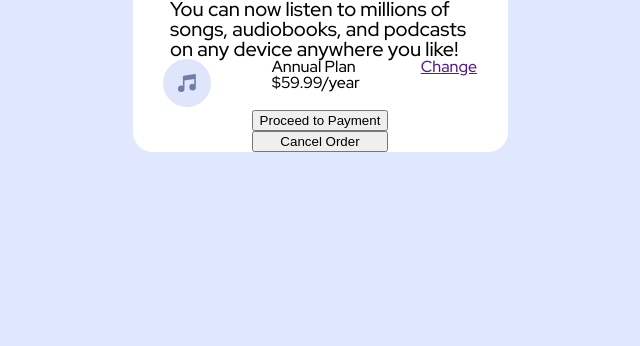
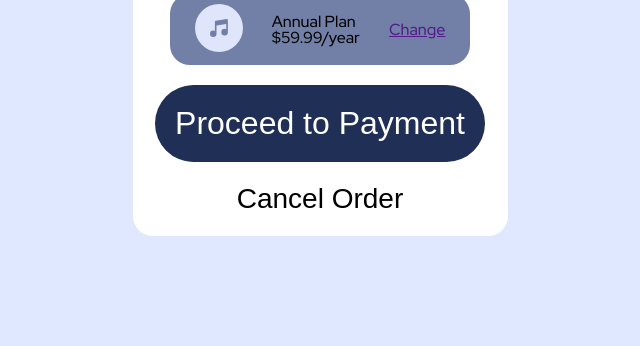
Before and after one commit to marzboi/202304-w2ch1-marco-fratini, a website: page index.html in a window 1280 px wide. Shown: the part 454-800 px from the top of the page, without its empty margins (320-960 px from the left). Drawn offline with Linux system fonts and the light colour scheme.

Commit message:
Add styles to buttons and fonts

```diff
--- a/index.html
+++ b/index.html
@@ -42,8 +42,8 @@
       </section>
 
       <section class="summary-card__proceed">
-        <button>Proceed to Payment</button>
-        <button>Cancel Order</button>
+        <button class="proceed">Proceed to Payment</button>
+        <button class="cancel">Cancel Order</button>
       </section>
 
 
--- a/sass/styles.scss
+++ b/sass/styles.scss
@@ -1,6 +1,13 @@
 @use "reset";
 @use "global";
 @import "responsive";
+
+$pale-blue-color: hsl(225, 100%, 94%);
+$bright-blue: hsl(245, 75%, 52%);
+
+$very-pale-blue: hsl(225, 100%, 98%);
+$desaturated-blue: hsl(224, 23%, 55%);
+$dark-blue: hsl(223, 47%, 23%);
 
 .app-container {
   margin: 0 auto;
@@ -34,17 +41,40 @@
       margin-bottom: rem(20);
       width: 80%;
       margin: 0 auto;
+      text-align: center;
     }
   }
 
   &__price {
+    align-items: center;
+    background-color: $desaturated-blue;
     display: flex;
     justify-content: space-around;
     width: 100%;
+    width: 80%;
+    border-radius: 20px;
+    padding: 10px;
+    margin: rem(20) 0;
   }
 
   &__proceed {
     display: flex;
     flex-direction: column;
+
+    .proceed {
+      border: none;
+      background-color: $dark-blue;
+      color: white;
+      font-size: rem(32);
+      border-radius: rem(40);
+      padding: rem(20);
+    }
+
+    .cancel {
+      border: none;
+      background-color: white;
+      font-size: rem(28);
+      margin: rem(20) 0;
+    }
   }
 }
```
Also changed, not shown: styles.css, 1 other file.
